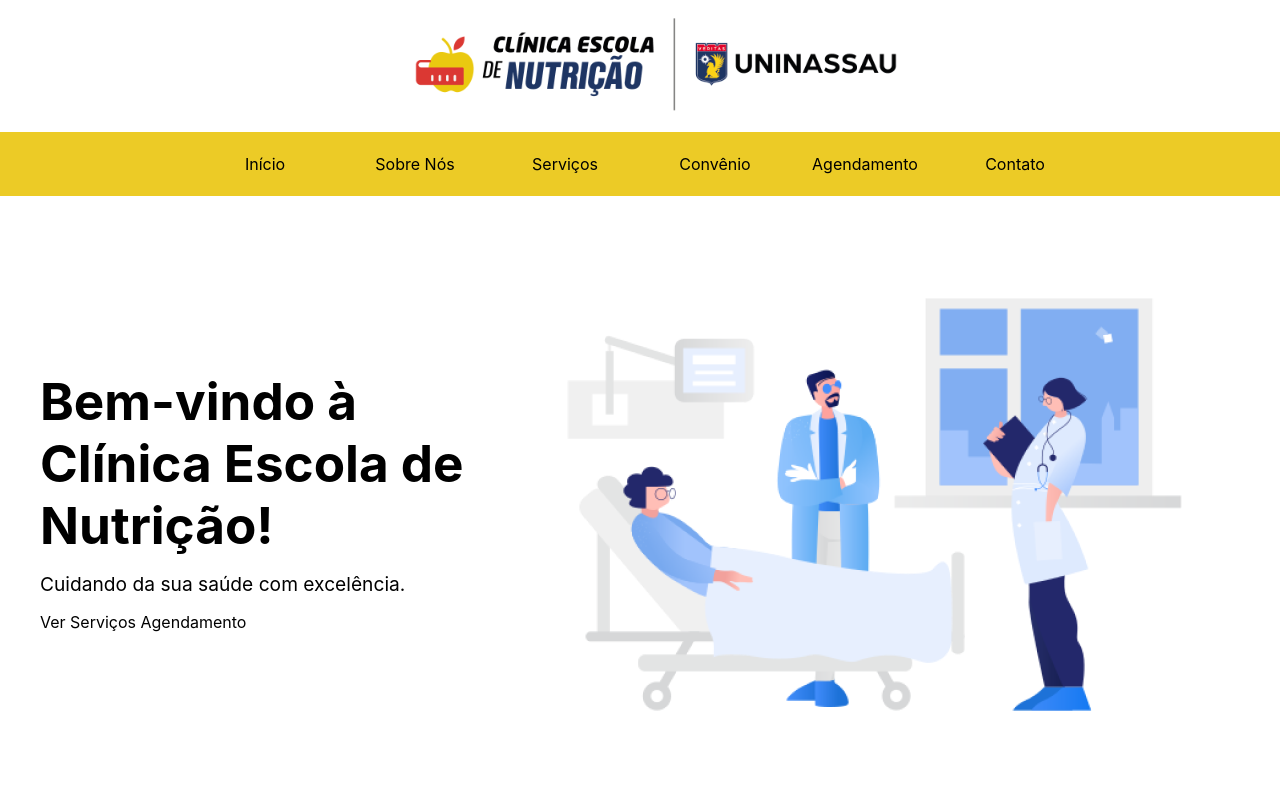
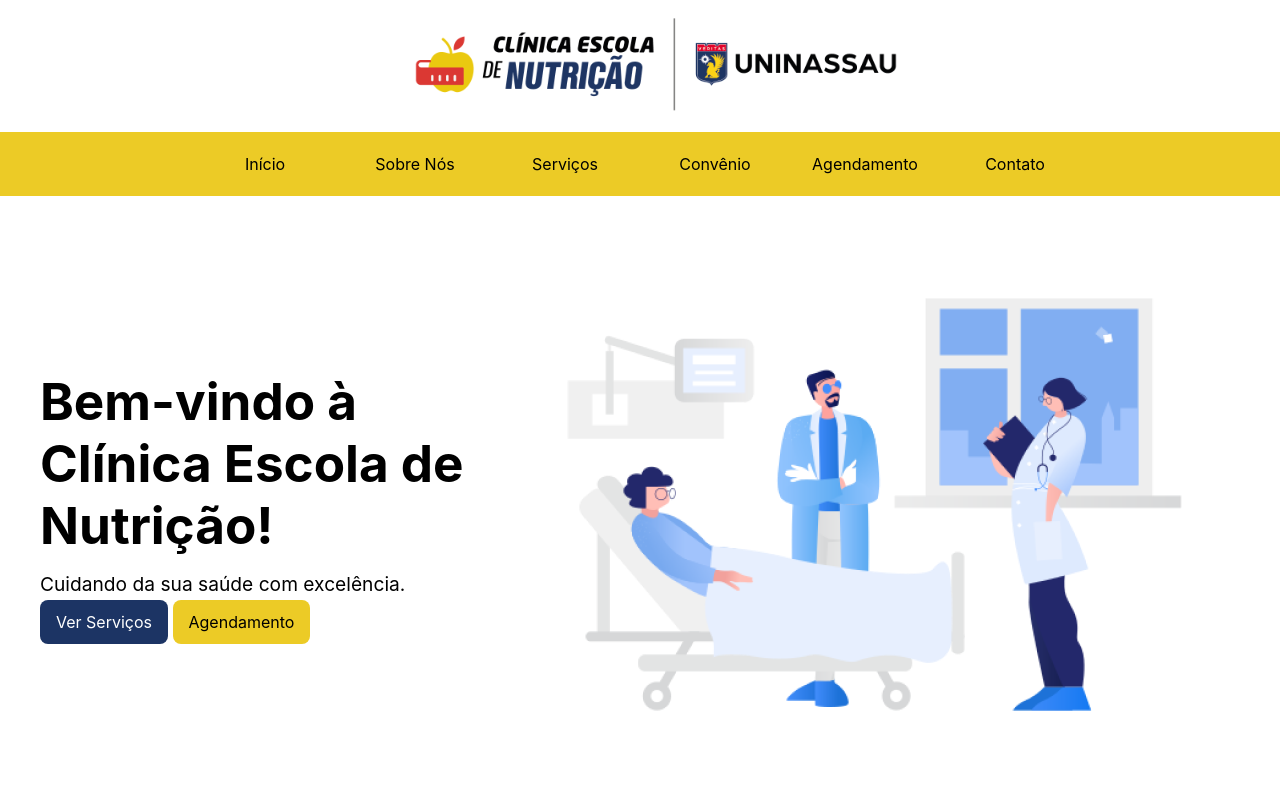
Before and after one commit to LucJosin/clinica-nutricao, a plain HTML site: page index.html in a window 1280 px wide. In both pictures the pointer is over the link "Ver Serviços". Shown: the top 800 px of the page. Drawn offline with Linux system fonts and the light colour scheme.

Commit message:
refactor: atualiza css global

```diff
--- a/static/css/global.css
+++ b/static/css/global.css
@@ -1,5 +1,6 @@
 :root {
   --backgroud-color: white;
+  --surface-color: #e3f2fd;
 
   --primary-color: #eccb26;
   --secondary-color: #1c3464;
@@ -41,19 +42,21 @@ body {
   overflow-x: hidden;
 }
 
-button {
+.a-button {
   background-color: var(--primary-color);
   color: var(--color-background);
   padding: var(--padding-mid) var(--padding-md);
   border: none;
   border-radius: var(--br-md);
   cursor: pointer;
-  transition: background-color var(--transition-delay);
+  transition: background-color var(--transition-delay) ease,
+    color var(--transition-delay) ease;
   font-size: 1em;
 }
 
-button:hover {
-  background-color: var(--accent-color);
+.a-button:hover {
+  background-color: var(--secondary-color);
+  color: var(--accent-text-color);
 }
 
 a {
@@ -105,11 +108,13 @@ a {
 .navbar-item-link {
   padding: var(--padding-sm) var(--padding-md);
   border-radius: var(--br-md);
-  transition: background-color var(--transition-delay) ease;
+  transition: background-color var(--transition-delay) ease,
+    color var(--transition-delay) ease;
 }
 
 .navbar-item-link:hover {
-  background-color: var(--accent-color);
+  background-color: var(--secondary-color);
+  color: var(--accent-text-color);
 }
 
 /* Footer */
```
